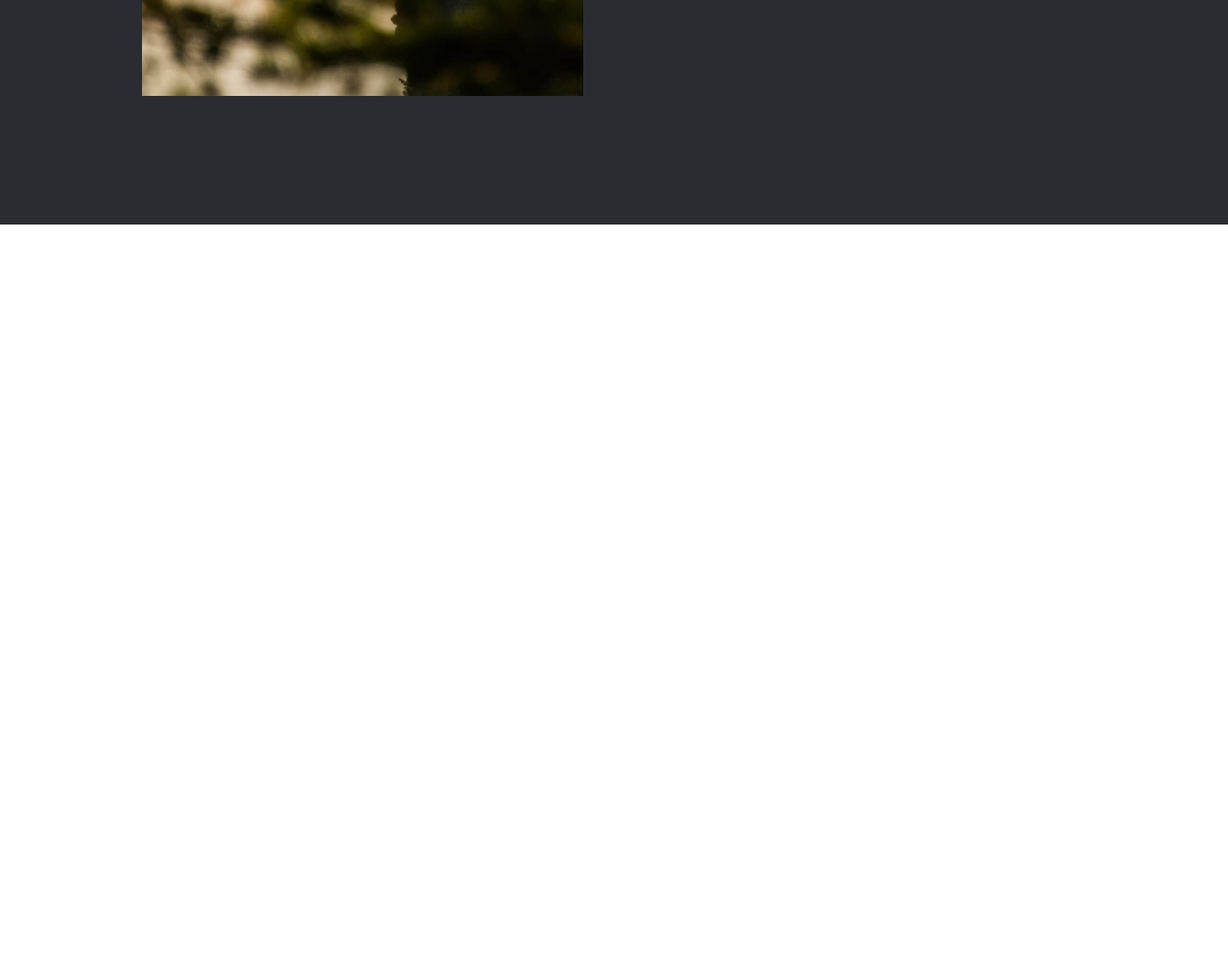
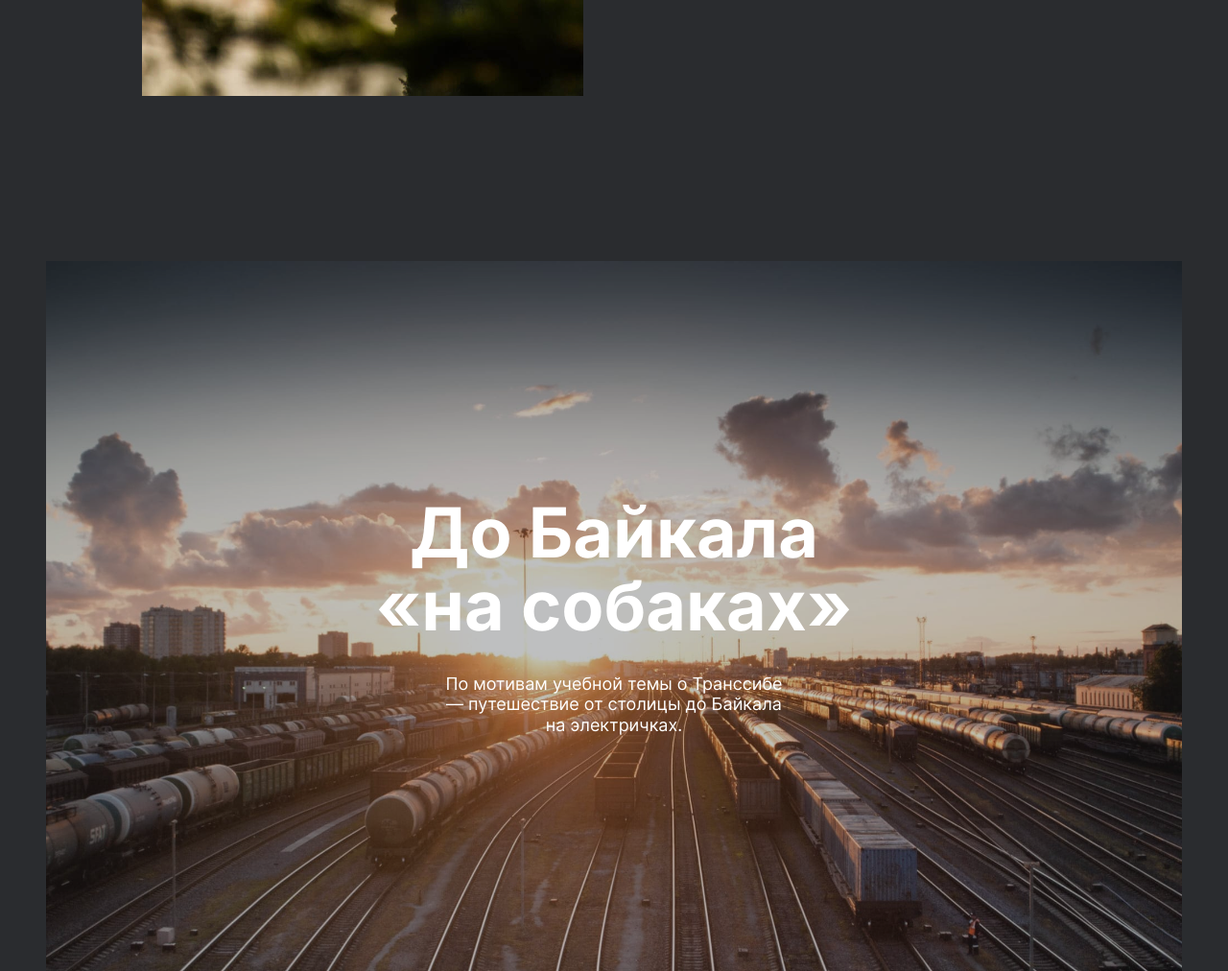
Before and after one commit to Koshe-rich/russian-travel, a plain HTML site: page index.html in a window 1280 px wide. Shown: the part 6031-7043 px from the top of the page at 96% size. Before the commit the page ends 6265 px from the top, so only its background shows below. Drawn offline with Linux system fonts and the light colour scheme.

Commit message:
Block cover all res

```diff
--- a/index.html
+++ b/index.html
@@ -162,12 +162,13 @@
                 </div>
             </section>
             <section class="cover">
-                <h2 class="cover__title"></h2>
-                <h3 class="cover__subtitle"></h3>
+                <h2 class="cover__title">До Байкала «на собаках»</h2>
+                    <p class="cover__subtitle">По мотивам учебной темы о Транссибе — путешествие от столицы до Байкала на электричках.</p>
                 <div class="cover__overlay"></div>
-                <img class="cover__background" src="" alt="">
+                <img class="cover__background" src="/images/cover-trains.jpg" alt="Поезда">
             </section>
             <footer class="footer">
+                <nav></nav>
                 <a class="footer__link" href=""></a>
                 <a class="footer__link" href=""></a>
                 <a class="footer__link" href=""></a>
--- a/style.css
+++ b/style.css
@@ -268,6 +268,10 @@
     margin-top: 12px;
 }
 
+.place__link:hover {
+    opacity: 0.8;
+}
+
 .place__paragraph {
     color: #FFFFFF;
     margin-top: 0px;
@@ -288,15 +292,76 @@
     margin-top: 0px;
 }
 
-.cover {}
+/* Block cover */
+.cover {
+    position: relative;
+    max-width: 1184px;
+    margin-top: 92px;
+    display: flex;
+    flex-direction: column;
+    margin-left: auto;
+    margin-right: auto;
+    margin-bottom: 0px;
+    min-height: 740px;
+}
+.cover__title {
+    color: #FFFFFF;
+    font-size: 72px;
+    line-height: 1.06;
+    font-weight: 900;
+    font-style: normal;
+    max-width: 560px;
+    margin-left: auto;
+    margin-right: auto;
+    margin-bottom: 0px;
+    text-align: center;
+    z-index: 2;
+    margin-top: 245px;
 
-.cover__title {}
+}
 
-.cover__subtitle {}
+.cover__subtitle {
+    font-size: 18px;
+    line-height: 1.22;
+    font-weight: 400;
+    font-style: normal;
+    color: #FFFFFF;
+    max-width: 360px;
+    margin-left: auto;
+    margin-right: auto;
+    margin-top: 32px;
+    margin-bottom: 0px;
+    text-align: center;
+    z-index: 2;
+}
 
-.cover__overlay {}
+.cover__overlay {
+    position: absolute;
+    top: 0;
+    bottom: 0;
+    left: 0;
+    right: 0;
+    opacity: 0.3;
+    transition: 0.5s ease;
+    background-color: #2A2C2F;
+    z-index: 1;
+    width: 100%;
+    min-height: ;
+}
 
-.cover__background {}
+.cover:hover .cover__overlay {
+    opacity: 0.8;
+    transition: 0.5s ease;
+}
+
+.cover__background {
+    position: absolute;
+    top: 0;
+    bottom: 0;
+    left: 0;
+    right: 0;
+    max-width: 100%;
+}
 
 .footer {}
 
@@ -357,6 +422,16 @@
 
     .container {
         max-width: 456px;
+    }
+
+    .cover {
+        max-width: 1024px;
+        background-size: contain;
+        max-height: 740px;
+    }
+
+    .cover__title {
+        margin-top: 195px;
     }
 }
 
@@ -422,6 +497,15 @@
         font-size: 16px;
         font-weight: 1.63;
         margin-bottom: 25px;
+    }
+
+    .cover {
+        max-width: 768px;
+        background-size: contain;
+    }
+
+    .cover__title {
+        margin-top: 115px;
     }
 }
 
@@ -549,4 +633,26 @@
     .place__website {
         margin-top: 0px;
     }
+
+    .cover {
+        max-width: 320px;
+        background-size: contain;
+        max-height: 320px;
+    }
+
+    .cover__title {
+        margin-top: 33px;
+        font-size: 32px;
+        line-height: 1.06;
+    }
+
+    .cover__subtitle {
+        margin-top: 16px;
+        font-size: 14px;
+        line-height: 1.14;
+    }
+
+    .cover__overlay {
+        max-width: 320px;
+    }
 }
```
